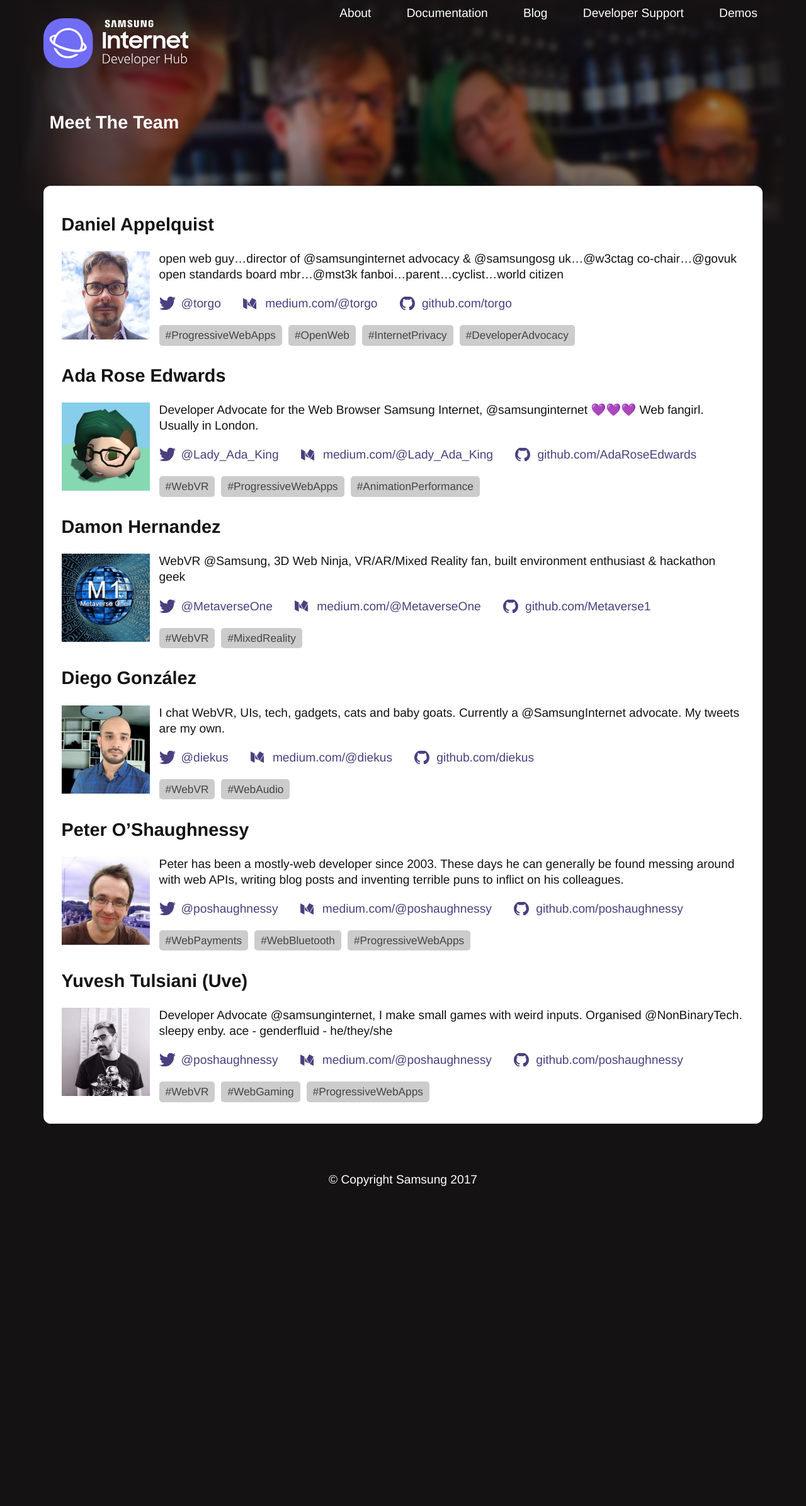
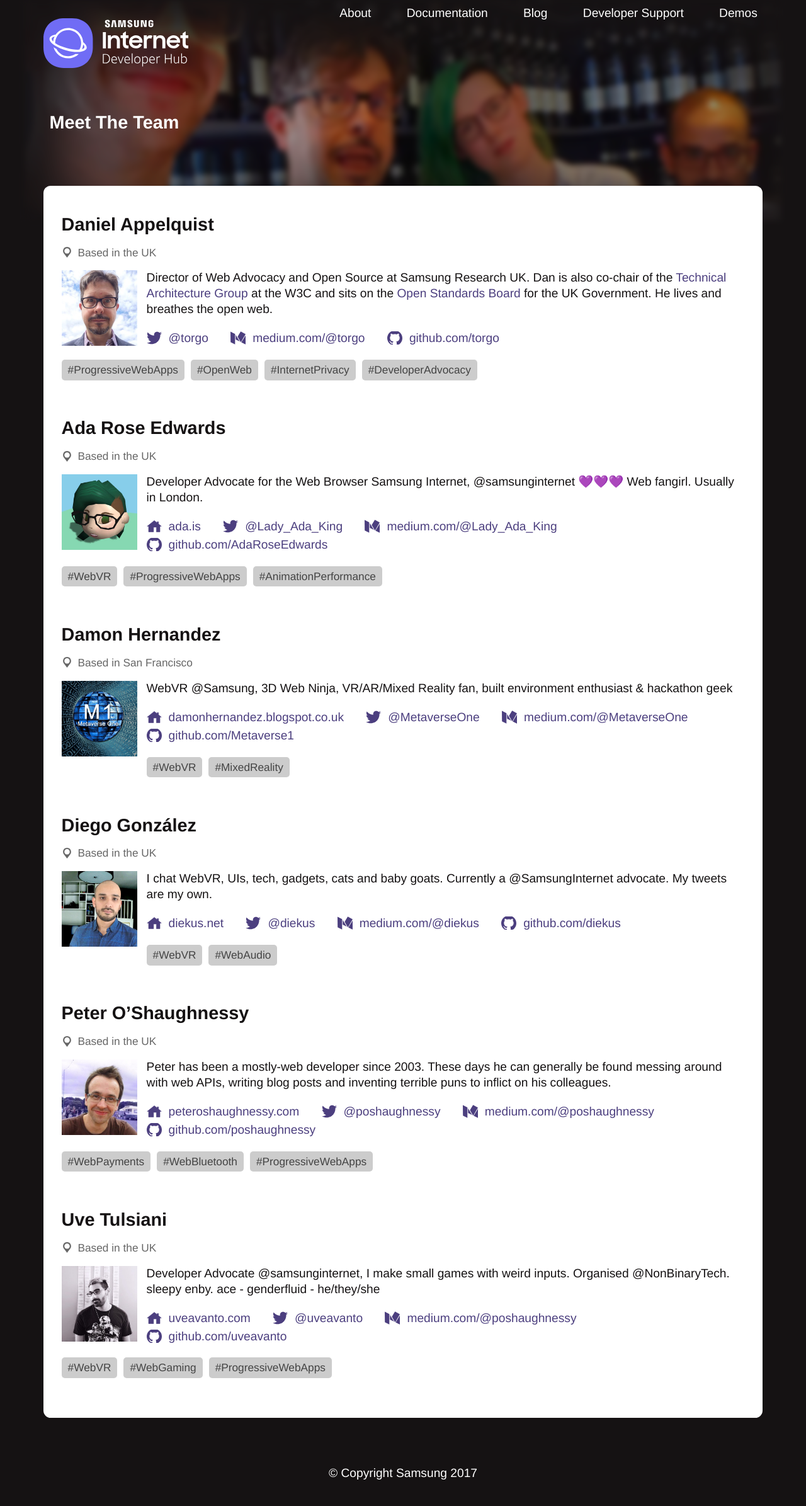
Before and after one commit to SamsungInternet/homepage-archive, a Jekyll site: the page built from team.md, in a window 1280 px wide. Shown: the whole page at 63% size. Built offline with Jekyll 4.4.1, drawn with Linux system fonts in a browser that asks for light colours; before the commit the page ends 1924 px from its top, so only the background shows below that.

Commit message:
Team page updates Add home links, update Dan's copy, add locations

```diff
--- a/style/team.scss
+++ b/style/team.scss
@@ -1,8 +1,25 @@
 ---
 ---
 
+.norm h2 {
+  margin-bottom: 0.5em;
+}
+
+.location {
+  margin: 0 0 1em 0;
+  color: #666;
+  padding-left: 1.5em;
+  font-size: 0.9em;
+  background: url(/images/ico-location-grey.svg) center left no-repeat;
+  background-size: 1em 1em;
+}
+
+.profile {
+  margin-bottom: 1.5em;
+}
+
 .profile img {
-  max-width: 140px;
+  max-width: 120px;
   float: left;
   margin: 0 15px 15px 0;
 }
@@ -20,23 +37,31 @@
   margin-right: 30px;
 }
 
+a.home,
 a.twitter,
 a.medium,
 a.github,
 a.blog {
   padding-left: 35px;
+  background-size: 24px 24px;
+  background-position: center left;
+  background-repeat: no-repeat;
+}
+
+a.home {
+  background-image: url(/images/homelogo-purple.svg);
 }
 
 a.twitter {
-  background: url(/images/twitterlogo-purple.svg) center left no-repeat;
+  background-image: url(/images/twitterlogo-purple.svg);
 }
 
 a.medium {
-  background: url(/images/mediumlogo-purple.svg) center left no-repeat;
+  background-image: url(/images/mediumlogo-purple.svg);
 }
 
 a.github {
-  background: url(/images/githublogo-purple.svg) center left no-repeat;
+  background-image: url(/images/githublogo-purple.svg);
 }
 
 .tags {
--- a/team.md
+++ b/team.md
@@ -6,54 +6,66 @@
 ---
 ## Daniel Appelquist
 
+<p class="location">Based in the UK</p>
+
 <div class="profile">
   <img src="images/team/torgo.jpg" alt="Daniel Appelquist"/>
-  <p>open web guy…director of @samsunginternet advocacy & @samsungosg uk…@w3ctag co-chair…@govuk open standards board mbr…@mst3k fanboi…parent…cyclist…world citizen</p>
+  <p>Director of Web Advocacy and Open Source at Samsung Research UK. Dan is also co-chair of the <a href="http://w3.org/tag">Technical Architecture Group</a> at the W3C and sits on the <a href="https://www.gov.uk/government/groups/open-standards-board">Open Standards Board</a> for the UK Government. He lives and breathes the open web.</p>
   <p class="profile-links"><a class="twitter" href="https://twitter.com/torgo">@torgo</a> <a class="medium" href="https://medium.com/@torgo">medium.com/@torgo</a> <a class="github" href="https://github.com/torgo">github.com/torgo</a></p>
   <p class="tags"><span>#ProgressiveWebApps</span> <span>#OpenWeb</span> <span>#InternetPrivacy</span> <span>#DeveloperAdvocacy</span></p>
 </div>
 
 ## Ada Rose Edwards
 
+<p class="location">Based in the UK</p>
+
 <div class="profile">
   <img src="images/team/ada.jpg" alt="Ada Rose Edwards"/>
   <p>Developer Advocate for the Web Browser Samsung Internet, @samsunginternet 💜💜💜 Web fangirl. Usually in London.</p>
-  <p class="profile-links"><a class="twitter" href="https://twitter.com/Lady_Ada_King">@Lady_Ada_King</a> <a class="medium" href="https://medium.com/@Lady_Ada_King">medium.com/@Lady_Ada_King</a> <a class="github" href="https://github.com/AdaRoseEdwards">github.com/AdaRoseEdwards</a></p>
+  <p class="profile-links"><a class="home" href="https://ada.is/">ada.is</a> <a class="twitter" href="https://twitter.com/Lady_Ada_King">@Lady_Ada_King</a> <a class="medium" href="https://medium.com/@Lady_Ada_King">medium.com/@Lady_Ada_King</a> <a class="github" href="https://github.com/AdaRoseEdwards">github.com/AdaRoseEdwards</a></p>
   <p class="tags"><span>#WebVR</span> <span>#ProgressiveWebApps</span> <span>#AnimationPerformance</span></p>
 </div>
 
 ## Damon Hernandez
 
+<p class="location">Based in San Francisco</p>
+
 <div class="profile">
   <img src="images/team/damon.png" alt="Damon Hernandez"/>
   <p>WebVR @Samsung, 3D Web Ninja, VR/AR/Mixed Reality fan, built environment enthusiast & hackathon geek</p>
-  <p class="profile-links"><a class="twitter" href="https://twitter.com/metaverseone">@MetaverseOne</a> <a class="medium" href="https://medium.com/@MetaverseOne">medium.com/@MetaverseOne</a> <a class="github" href="https://github.com/Metaverse1">github.com/Metaverse1</a></p>
+  <p class="profile-links"><a class="home" href="http://damonhernandez.blogspot.co.uk/">damonhernandez.blogspot.co.uk</a> <a class="twitter" href="https://twitter.com/metaverseone">@MetaverseOne</a> <a class="medium" href="https://medium.com/@MetaverseOne">medium.com/@MetaverseOne</a> <a class="github" href="https://github.com/Metaverse1">github.com/Metaverse1</a></p>
   <p class="tags"><span>#WebVR</span> <span>#MixedReality</span></p>
 </div>
 
 ## Diego González
 
+<p class="location">Based in the UK</p>
+
 <div class="profile">
   <img src="images/team/diego.jpg" alt="Diego González"/>
   <p>I chat WebVR, UIs, tech, gadgets, cats and baby goats. Currently a @SamsungInternet advocate. My tweets are my own.</p>
-  <p class="profile-links"><a class="twitter" href="https://twitter.com/diekus">@diekus</a> <a class="medium" href="https://medium.com/@diekus">medium.com/@diekus</a> <a class="github" href="https://github.com/diekus">github.com/diekus</a></p>
+  <p class="profile-links"><a class="home" href="https://diekus.net">diekus.net</a> <a class="twitter" href="https://twitter.com/diekus">@diekus</a> <a class="medium" href="https://medium.com/@diekus">medium.com/@diekus</a> <a class="github" href="https://github.com/diekus">github.com/diekus</a></p>
   <p class="tags"><span>#WebVR</span> <span>#WebAudio</span></p>
 </div>
 
 ## Peter O'Shaughnessy
 
+<p class="location">Based in the UK</p>
+
 <div class="profile">
   <img src="images/team/peter.jpg" alt="Peter O'Shaughnessy"/>
   <p>Peter has been a mostly-web developer since 2003. These days he can generally be found messing around with web APIs, writing blog posts and inventing terrible puns to inflict on his colleagues.</p>
-  <p class="profile-links"><a class="twitter" href="https://twitter.com/poshaughnessy">@poshaughnessy</a> <a class="medium" href="https://medium.com/@poshaughnessy">medium.com/@poshaughnessy</a> <a class="github" href="https://github.com/poshaughnessy">github.com/poshaughnessy</a></p>
+  <p class="profile-links"><a class="home" href="https://peteroshaughnessy.com">peteroshaughnessy.com</a> <a class="twitter" href="https://twitter.com/poshaughnessy">@poshaughnessy</a> <a class="medium" href="https://medium.com/@poshaughnessy">medium.com/@poshaughnessy</a> <a class="github" href="https://github.com/poshaughnessy">github.com/poshaughnessy</a></p>
   <p class="tags"><span>#WebPayments</span> <span>#WebBluetooth</span> <span>#ProgressiveWebApps</span></p>
 </div>
 
-## Yuvesh Tulsiani (Uve)
+## Uve Tulsiani
+
+<p class="location">Based in the UK</p>
 
 <div class="profile">
   <img src="images/team/uve.jpg" alt="Yuvesh Tulsiani"/>
   <p>Developer Advocate @samsunginternet, I make small games with weird inputs. Organised @NonBinaryTech. sleepy enby. ace - genderfluid - he/they/she</p>
-  <p class="profile-links"><a class="twitter" href="https://twitter.com/poshaughnessy">@poshaughnessy</a> <a class="medium" href="https://medium.com/@poshaughnessy">medium.com/@poshaughnessy</a> <a class="github" href="https://github.com/poshaughnessy">github.com/poshaughnessy</a></p>
+  <p class="profile-links"><a class="home" href="http://uveavanto.com">uveavanto.com</a> <a class="twitter" href="https://twitter.com/uveavanto">@uveavanto</a> <a class="medium" href="https://medium.com/@uveavanto">medium.com/@poshaughnessy</a> <a class="github" href="https://github.com/uveavanto">github.com/uveavanto</a></p>
   <p class="tags"><span>#WebVR</span> <span>#WebGaming</span> <span>#ProgressiveWebApps</span></p>
 </div>
```
Also changed, not shown: images/homelogo-purple.svg (added), images/ico-home.svg (added), images/ico-location-grey.svg (added), images/ico-location.svg (added).
